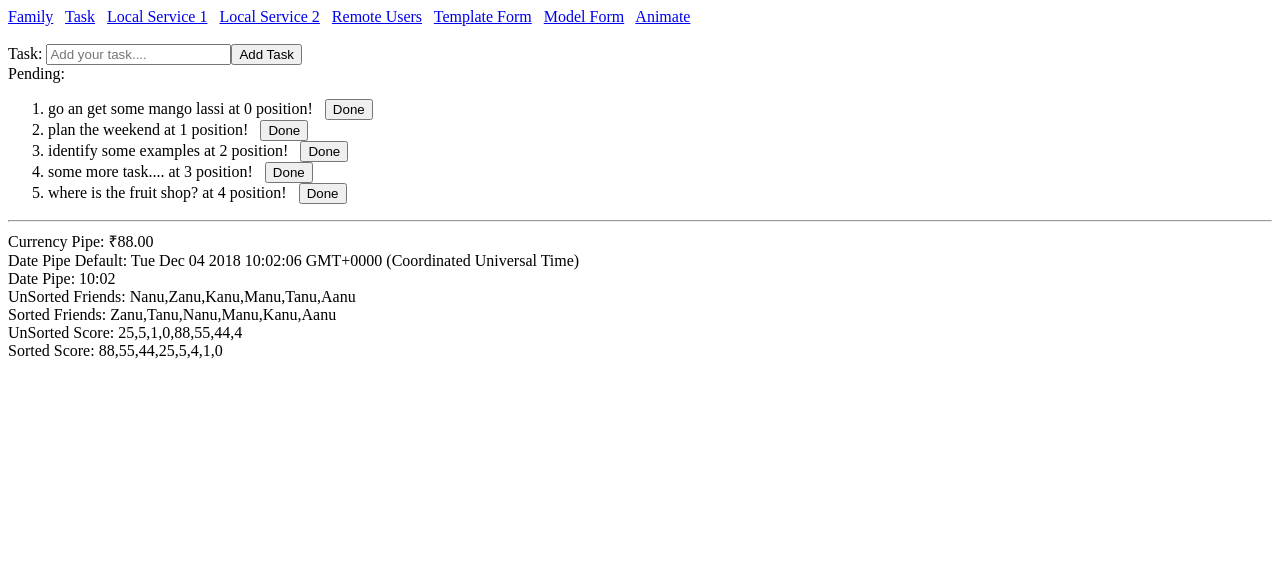
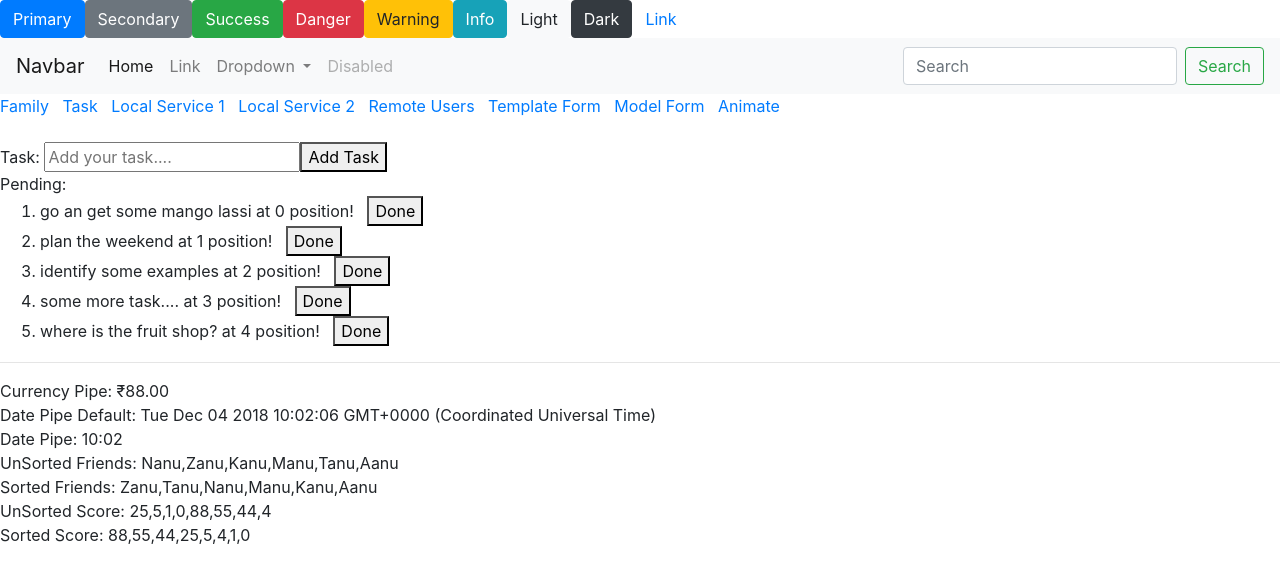
Before and after one commit to prafful/angular7bangalore, an Angular app: page /task in a window 1280 px wide. Shown: the top 582 px of the page. Built offline with nearby package versions, Linux system fonts and the light colour scheme.

Commit message:
day 4 angular bangalore bootstrap

```diff
--- a/angular.json
+++ b/angular.json
@@ -23,9 +23,14 @@
               "src/assets"
             ],
             "styles": [
+              "./node_modules/bootstrap/dist/css/bootstrap.css",
               "src/styles.css"
             ],
-            "scripts": []
+            "scripts": [
+              "./node_modules/jquery/dist/jquery.js",
+              "./node_modules/popper.js/dist/umd/popper.js",
+              "./node_modules/bootstrap/dist/js/bootstrap.js"
+            ]
           },
           "configurations": {
             "production": {
--- a/package.json
+++ b/package.json
@@ -19,7 +19,11 @@
     "@angular/platform-browser": "~7.1.0",
     "@angular/platform-browser-dynamic": "~7.1.0",
     "@angular/router": "~7.1.0",
+    "@ng-bootstrap/ng-bootstrap": "^4.0.0",
+    "bootstrap": "^4.1.3",
     "core-js": "^2.5.4",
+    "jquery": "^3.3.1",
+    "popper.js": "^1.14.6",
     "rxjs": "~6.3.3",
     "tslib": "^1.9.0",
     "zone.js": "~0.8.26"
--- a/src/app/app.component.html
+++ b/src/app/app.component.html
@@ -1,4 +1,53 @@
 <!--The content below is only a placeholder and can be replaced.-->
+
+<button type="button" class="btn btn-primary">Primary</button>
+<button type="button" class="btn btn-secondary">Secondary</button>
+<button type="button" class="btn btn-success">Success</button>
+<button type="button" class="btn btn-danger">Danger</button>
+<button type="button" class="btn btn-warning">Warning</button>
+<button type="button" class="btn btn-info">Info</button>
+<button type="button" class="btn btn-light">Light</button>
+<button type="button" class="btn btn-dark">Dark</button>
+
+<button type="button" class="btn btn-link">Link</button>
+
+<nav class="navbar navbar-expand-lg navbar-light bg-light">
+    <a class="navbar-brand" href="#">Navbar</a>
+    <button class="navbar-toggler" type="button" data-toggle="collapse" data-target="#navbarSupportedContent" aria-controls="navbarSupportedContent" aria-expanded="false" aria-label="Toggle navigation">
+      <span class="navbar-toggler-icon"></span>
+    </button>
+
+    <div class="collapse navbar-collapse" id="navbarSupportedContent">
+      <ul class="navbar-nav mr-auto">
+        <li class="nav-item active">
+          <a class="nav-link" href="#">Home <span class="sr-only">(current)</span></a>
+        </li>
+        <li class="nav-item">
+          <a class="nav-link" href="#">Link</a>
+        </li>
+        <li class="nav-item dropdown">
+          <a class="nav-link dropdown-toggle" href="#" id="navbarDropdown" role="button" data-toggle="dropdown" aria-haspopup="true" aria-expanded="false">
+            Dropdown
+          </a>
+          <div class="dropdown-menu" aria-labelledby="navbarDropdown">
+            <a class="dropdown-item" href="#">Action</a>
+            <a class="dropdown-item" href="#">Another action</a>
+            <div class="dropdown-divider"></div>
+            <a class="dropdown-item" href="#">Something else here</a>
+          </div>
+        </li>
+        <li class="nav-item">
+          <a class="nav-link disabled" href="#">Disabled</a>
+        </li>
+      </ul>
+      <form class="form-inline my-2 my-lg-0">
+        <input class="form-control mr-sm-2" type="search" placeholder="Search" aria-label="Search">
+        <button class="btn btn-outline-success my-2 my-sm-0" type="submit">Search</button>
+      </form>
+    </div>
+  </nav>
+
+
 <a routerLink="/family">Family</a> &nbsp;
 <a routerLink="/task">Task</a> &nbsp;
 <a routerLink="/consumeLocal1">Local Service 1</a> &nbsp;
--- a/src/app/app.module.ts
+++ b/src/app/app.module.ts
@@ -5,6 +5,7 @@
 import { HttpClientModule } from "@angular/common/http";
 import { ReactiveFormsModule } from "@angular/forms";
 import { BrowserAnimationsModule } from '@angular/platform-browser/animations'
+//import { NgbModule } from "@ng-bootstrap/ng-bootstrap";
 
 import { AppComponent } from './app.component';
 import { GrandParentComponent } from './family/grand-parent/grand-parent.component';
@@ -49,6 +50,7 @@
     HttpClientModule,
     ReactiveFormsModule,
     BrowserAnimationsModule,
+   // NgbModule.forRoot(),
     RouterModule.forRoot([
                       {
                         path:'',
```
Also changed, not shown: 1 other file (tests, documents, lock files or other folders).
